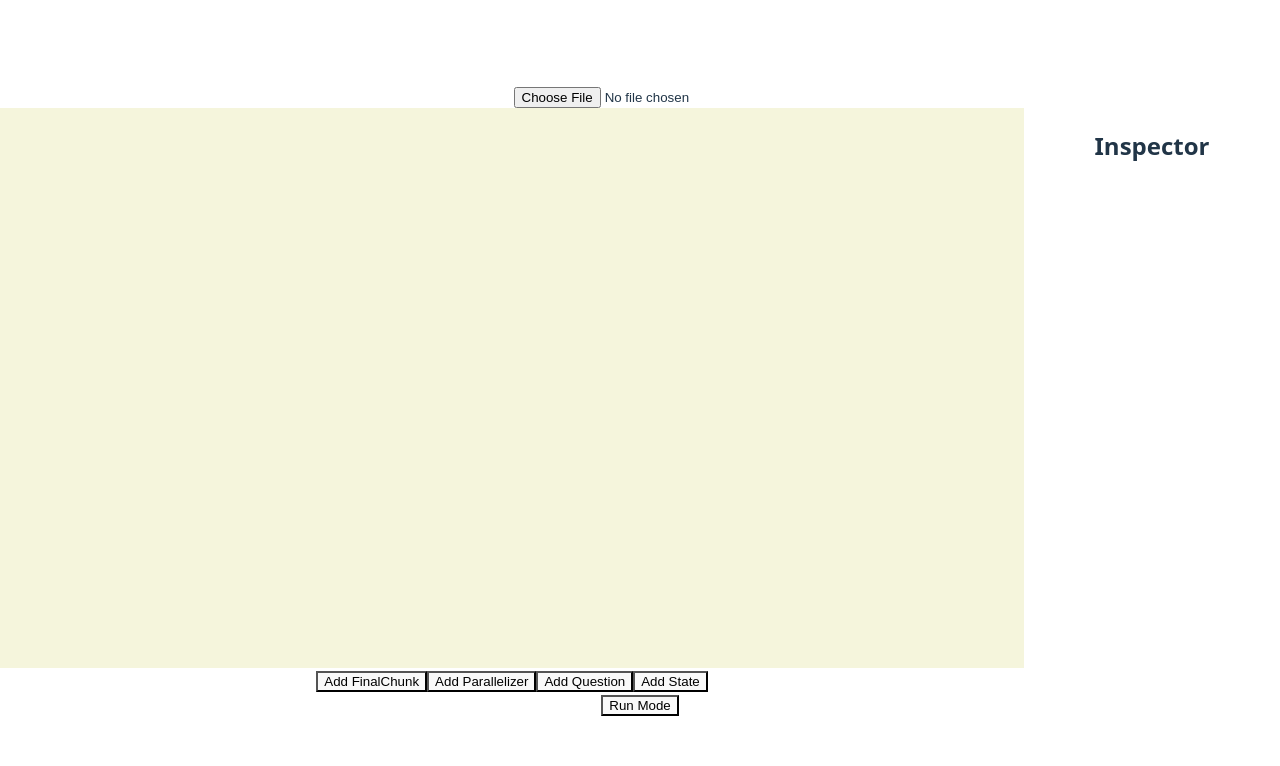
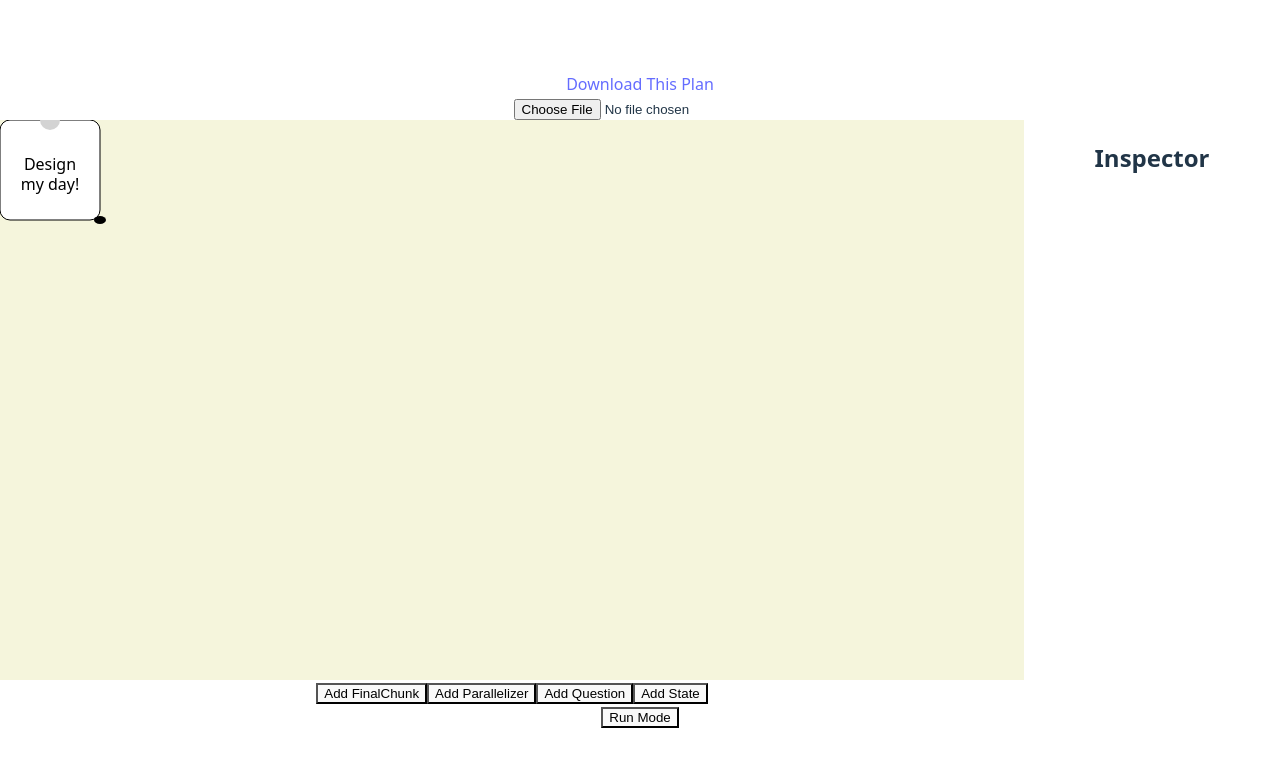
Before and after one commit to chhotii-alex/flex-sched, a Svelte app: page / in a window 1280 px wide. Shown: the top 766 px of the page. Built offline with nearby package versions, Linux system fonts and the light colour scheme; a web font is replaced by a local one.

Commit message:
better reactivity, keeping LS in sync

```diff
--- a/src/App.svelte
+++ b/src/App.svelte
@@ -16,10 +16,11 @@
     return [newChunk];
   }
 
-  function updateChunks(newChunks) {
-    chunks = newChunks;
+  $: updateChunks(chunks, startChunk);
+
+  function updateChunks(newChunks, newStartChunk) {
     if (isBrowser) {
-      let s = stringifyData(chunks, startChunk);
+      let s = stringifyData(newChunks, newStartChunk);
       localStorage.setItem("chunks", s);
     }
   }
--- a/src/DesignTab.svelte
+++ b/src/DesignTab.svelte
@@ -1,7 +1,6 @@
 <script>
   export let chunks;
   export let startChunk;
-  export let updateChunks;
   import UploadDownload from "./UploadDownload.svelte";
 
   import * as chunkClasses from "./chunkclass.js";
@@ -17,7 +16,7 @@
       newChunk.setCenter(scrollLeft + 50, scrollTop + 50);
     }
     chunks.push(newChunk);
-    updateChunks(chunks);
+    chunks = chunks;
   }
 
   let box;
@@ -113,7 +112,7 @@
         resizingItem.sizeY = (event.offsetY - resizingItem.centerY) * 2;
       }
     }
-    updateChunks(chunks);
+    chunks = chunks;
   }
 
   function completeArrow() {
@@ -134,7 +133,7 @@
       return;
     }
     arrowOrigin.setTarget(arrowOriginPort, arrowTarget);
-    updateChunks(chunks);
+    chunks = chunks;
   }
 
   function mouseUp(event) {
@@ -150,7 +149,7 @@
   }
 
   function didChange(event) {
-    updateChunks(chunks);
+    chunks = chunks;
   }
 
   function canBeDeleted(otherChunk) {
@@ -162,7 +161,7 @@
   }
 
   function deleteItem() {
-    updateChunks(chunks.filter((c) => c != selectedItem));
+    chunks = chunks.filter((c) => c != selectedItem);
   }
 
   function capitalize(s) {
--- a/vite.config.js
+++ b/vite.config.js
@@ -7,5 +7,5 @@ export default defineConfig({
   preview: {
     port: 8087,
   },
-    base: '/flex-sched/',
+  base: "/flex-sched/",
 });
```
